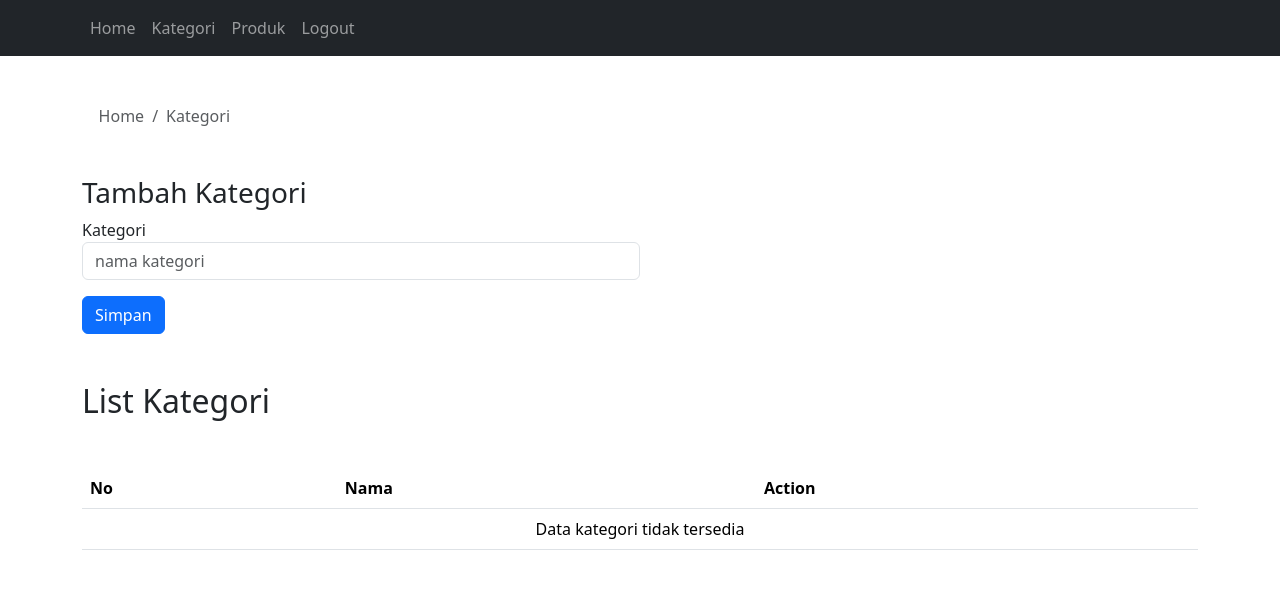
After one commit to AryaKopet/tokoonline, a PHP site: page /kategori.php in a window 1280 px wide. The commit adds this page. Shown: the top 589 px of the page. Run offline with PHP 8.4, Linux system fonts and the light colour scheme; the visitor is signed in with stand-in values (Sample User, id 1); data that the repository does not hold is empty; some libraries are stand-ins or nearby versions.

Commit message:
menambahkan kategori

```diff
--- /dev/null
+++ b/adminpanel/kategori.php
@@ -0,0 +1,118 @@
+<?php
+    require "session.php";
+    require "../koneksi.php";
+
+    $queryKategori = mysqli_query($con, "SELECT * FROM kategori");
+    $jumlahKategori = mysqli_num_rows($queryKategori);
+?>
+
+<!DOCTYPE html>
+<html lang="en">
+<head>
+    <meta charset="UTF-8">
+    <meta name="viewport" content="width=device-width, initial-scale=1.0">
+    <link rel="stylesheet" href="../bootstrap/css/bootstrap.min.css">
+    <link rel="stylesheet" href="../fontawesome/css/fontawesome.min.css">
+    <title>Kategori</title>
+</head>
+
+<style>
+        .no-decoration {
+        text-decoration: none;
+    }
+</style>
+
+<body>
+    <?php require "navbar.php"; ?>
+    <div class="container mt-5">
+         <nav aria-label="breadcrumb">
+            <ol class="breadcrumb">
+                <li class="breadcrumb-item active" aria-current="page">
+                    <a href="../adminpanel" class="no-decoration text-muted"><i class="fas fa-home"></i> Home
+                    </a>
+                </li>
+                <li class="breadcrumb-item active" aria-current="page">
+                    Kategori
+                </li>
+            </ol>
+        </nav>
+
+        <div class="my-5 col-12 col-md-6">
+            <h3>Tambah Kategori</h3>
+            <form action="" method="post">
+                <div>
+                    <label for="kategori">Kategori</label>
+                    <input type="text" id="kategori" name="kategori" placeholder="nama kategori" class="form-control">
+                </div>
+                <div class="mt-3">
+                <button class="btn btn-primary" type="submit" name="simpan_kategori">Simpan</button>
+                </div>
+            </form>
+
+            <?php
+                if(isset($_POST['simpan_kategori']))
+                    $kategori = htmlspecialchars($_POST['kategori']);
+
+                    $queryExist = mysqli_query($con, "SELECT nama FROM kategori WHERE nama= '$kategori'");
+                    $KategoriBaru = mysqli_num_rows($queryExist);
+
+                    if($KategoriBaru > 0){
+                    ?>
+                    <div class="alert alert-warning mt-3" role="alert">
+                        Kategori sudah tersedia
+                    </div>
+                    <?php
+                }else{
+                    $querySimpan = mysqli_query($con, "INSERT INTO kategori (nama) VALUES ('$kategori')");
+
+                    if($querySimpan){}
+                    else{
+                        echo mysqli_error($con);
+                        }
+                }
+            ?>
+        </div>
+
+        <div class="mt-3">
+            <h2>List Kategori</h2>
+            <div class="table-responsive  mt-5">
+                <table class="table">
+                    <thead>
+                        <tr>
+                            <th>No</th>
+                            <th>Nama</th>
+                            <th>Action</th>
+                        </tr>
+                    </thead>
+                    <tbody>
+                        <?php
+                            if($jumlahKategori==0){
+                        ?>
+                            <tr>
+                                <td colspan=3 class="text-center">Data kategori tidak tersedia</td>
+                            </tr>
+                        <?php
+                            }else{
+                                $number = 1;
+                                while($data=mysqli_fetch_array($queryKategori)){
+                        ?>
+                            <tr>
+                                <td><?php echo $number;  ?></td>
+                                <td><?php echo $data['nama']  ?></td>
+                                <td></td>
+                            </tr>
+                        <?php
+                                $number++;
+                                }
+                            }
+                        ?>
+                    </tbody>
+                </table>
+            </div>
+        </div>
+    </div>
+
+    <script src="../bootstrap/js/bootstrap.bundle.min.js"></script>
+    <script src="../fontawesome/js/all.min.js"></script>
+</body>
+</html>
```
Also changed, not shown: adminpanel/index.php (+54 -5 lines).
